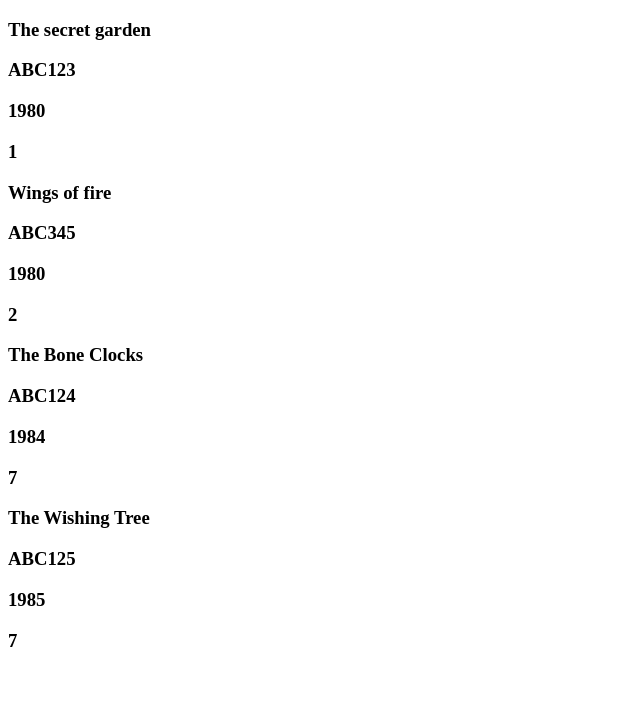
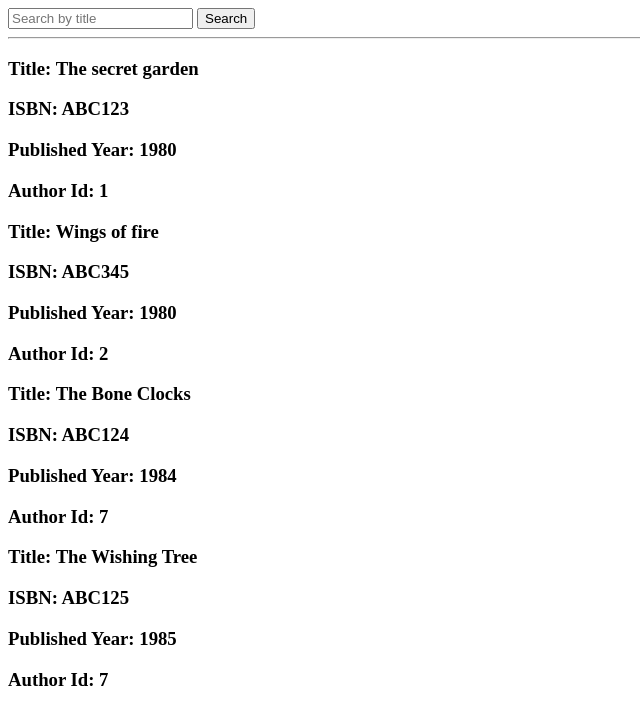
Before and after one commit to Hasireddy/Book_Alchemy, a Flask app: page /home in a window 1280 px wide. Shown: the top 725 px of the page, without its empty margins (0-640 px from the left). Run offline with Flask 3, Linux system fonts and the light colour scheme.

Commit message:
search functionality for books

```diff
--- a/app.py
+++ b/app.py
@@ -4,6 +4,8 @@ from datetime import datetime
 from data_models import db, Author, Book
 
 app = Flask(__name__)
+
+app.config['SECRET_KEY'] = 'my-super-secret-key'
 
 basedir = os.path.abspath(os.path.dirname(__file__))
 app.config['SQLALCHEMY_DATABASE_URI'] = f"sqlite:///{os.path.join(basedir, 'data/library.sqlite')}"
@@ -30,7 +32,7 @@ def add_author():
 
       db.session.add(author)
       db.session.commit()
-      #flash("Author added successfully", "success")
+      flash("Author added successfully", "success")
       return redirect(url_for("add_author"))
 
   return render_template('add_author.html')
@@ -43,10 +45,12 @@ def add_book():
       otherwise returns all books if it is a GET request"""
 
     if request.method == 'POST':
-        isbn=request.form.get("isbn")
-        title=request.form.get("title")
-        publication_year=request.form.get("publication_year")
-        author_id=request.form.get("author_id")
+        isbn = request.form.get("isbn")
+        title = request.form.get("title")
+        publication_year = int(request.form.get("publication_year"))
+        author_id = int(request.form.get("author_id"))
+
+        print(request.form)
 
         book = Book(isbn = isbn,
               title = title,
@@ -55,7 +59,7 @@ def add_book():
 
         db.session.add(book)
         db.session.commit()
-        #flash("Book added successfully", "success")
+        flash("Book added successfully", "success")
         return redirect(url_for("add_book"))
 
     authors = Author.query.all()
@@ -64,8 +68,14 @@ def add_book():
 
 @app.route("/home", methods = ['GET'])
 def home():
-    books = Book.query.all()
+    search_term = request.args.get("q")
+
+    if search_term:
+        books = Book.query.filter(Book.title.ilike(f"%{search_term}%")).all()
+    else:
+         books = Book.query.all()
     return render_template('home.html', books = books)
+
 
 
 if __name__ == '__main__':
--- /dev/null
+++ b/query.py
@@ -0,0 +1,5 @@
+from data_models import Book, Author
+
+books = Book.query() \
+       .filter(Book.title.like('%book%')) \
+        .all()
--- a/templates/home.html
+++ b/templates/home.html
@@ -6,15 +6,20 @@
     <meta http-equiv="X-UA-Compatible" content="ie=edge">
   </head>
   <body>
+     <form method="GET" action="/home">
+      <input type="text" name="q" placeholder="Search by title">
+      <button type="submit">Search</button>
+     </form>
 
-    {% for book in books %}
-    <div>
-        <h3>{{ book.title }}</h3>
-          <h3>{{ book.isbn }}</h3>
-          <h3>{{ book.publication_year }}</h3>
-          <h3>{{ book.author_id }}</h3>
-    </div>
-    {% endfor %}
+     <hr>
 
+     {% for book in books %}
+        <div>
+          <h3>Title: {{ book.title }}</h3>
+            <h3>ISBN: {{ book.isbn }}</h3>
+            <h3>Published Year: {{ book.publication_year }}</h3>
+            <h3>Author Id: {{ book.author_id }}</h3>
+        </div>
+     {% endfor %}
   </body>
 </html>
```
Also changed, not shown: templates/add_author.html (+9 -0 lines), templates/add_book.html (+11 -1 lines), data/library.sqlite.
